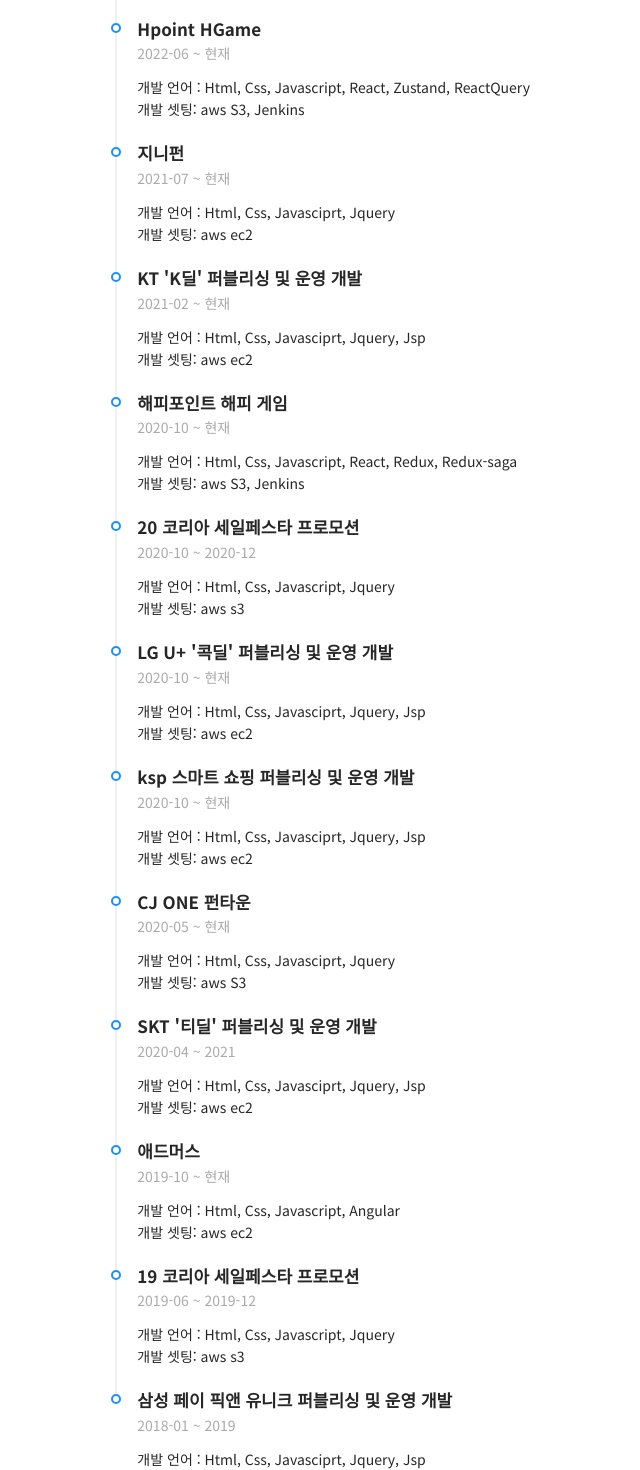
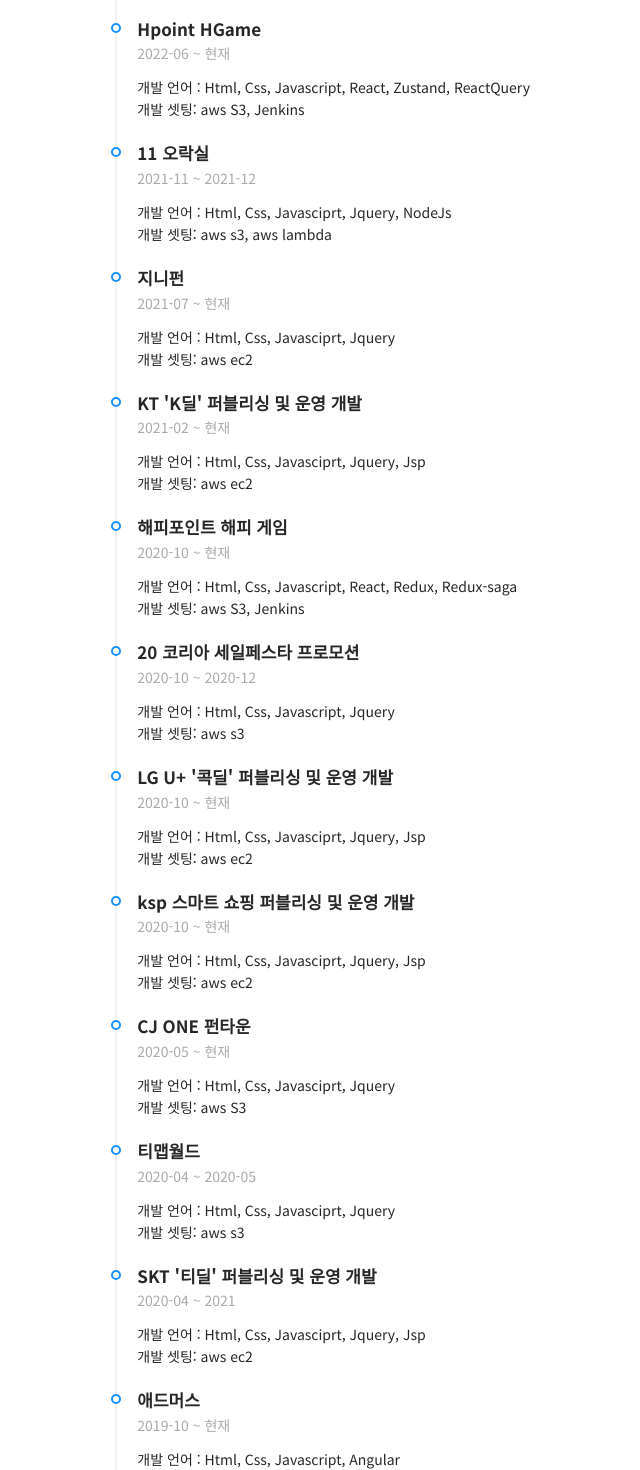
Before and after one commit to lastPuzzle/portfolio, a React (Create React App) app: page / in a window 1280 px wide. Shown: the part 1972-3442 px from the top of the page, without its empty margins (138-778 px from the left). Built offline with nearby package versions, Linux system fonts and the light colour scheme.

Commit message:
경력 사항 추가

```diff
--- a/src/App.tsx
+++ b/src/App.tsx
@@ -7,7 +7,7 @@
   return (
     <>
       <GlobalStyles />
-      <BrowserRouter>
+      <BrowserRouter basename={process.env.PUBLIC_URL}>
         <Routes>
           <Route path="/" element={<HomePage />} />
         </Routes>
--- a/src/components/Works/index.tsx
+++ b/src/components/Works/index.tsx
@@ -19,66 +19,78 @@
     },
     {
       id: 2,
+      title: '11 오락실',
+      date: '2021-11 ~ 2021-12',
+      text: '개발 언어 : Html, Css, Javasciprt, Jquery, NodeJs<br>개발 셋팅: aws s3, aws lambda',
+    },
+    {
+      id: 3,
       title: '지니펀',
       date: '2021-07 ~ 현재',
       text: '개발 언어 : Html, Css, Javasciprt, Jquery<br>개발 셋팅: aws ec2',
     },
     {
-      id: 3,
+      id: 4,
       title: "KT 'K딜' 퍼블리싱 및 운영 개발",
       date: '2021-02 ~ 현재',
       text: '개발 언어 : Html, Css, Javasciprt, Jquery, Jsp<br>개발 셋팅: aws ec2',
     },
     {
-      id: 4,
+      id: 5,
       title: '해피포인트 해피 게임',
       date: '2020-10 ~ 현재',
       text: '개발 언어 : Html, Css, Javascript, React, Redux, Redux-saga<br>개발 셋팅: aws S3, Jenkins',
     },
     {
-      id: 5,
+      id: 6,
       title: '20 코리아 세일페스타 프로모션',
       date: '2020-10 ~ 2020-12',
       text: '개발 언어 : Html, Css, Javascript, Jquery<br>개발 셋팅: aws s3',
     },
     {
-      id: 6,
+      id: 7,
       title: "LG U+ '콕딜' 퍼블리싱 및 운영 개발",
       date: '2020-10 ~ 현재',
       text: '개발 언어 : Html, Css, Javasciprt, Jquery, Jsp<br>개발 셋팅: aws ec2',
     },
     {
-      id: 7,
+      id: 8,
       title: 'ksp 스마트 쇼핑 퍼블리싱 및 운영 개발',
       date: '2020-10 ~ 현재',
       text: '개발 언어 : Html, Css, Javasciprt, Jquery, Jsp<br>개발 셋팅: aws ec2',
     },
     {
-      id: 8,
+      id: 9,
       title: 'CJ ONE 펀타운',
       date: '2020-05 ~ 현재',
       text: '개발 언어 : Html, Css, Javasciprt, Jquery<br>개발 셋팅: aws S3',
     },
     {
-      id: 9,
+      id: 10,
+      title: '티맵월드',
+      date: '2020-04 ~ 2020-05',
+      text: '개발 언어 : Html, Css, Javasciprt, Jquery <br>개발 셋팅: aws s3',
+    },
+    {
+      id: 11,
       title: "SKT '티딜' 퍼블리싱 및 운영 개발",
       date: '2020-04 ~ 2021',
       text: '개발 언어 : Html, Css, Javasciprt, Jquery, Jsp<br>개발 셋팅: aws ec2',
     },
     {
-      id: 10,
+      id: 12,
       title: '애드머스',
       date: '2019-10 ~ 현재',
       text: '개발 언어 : Html, Css, Javascript, Angular<br>개발 셋팅: aws ec2',
     },
     {
-      id: 11,
+      id: 13,
       title: '19 코리아 세일페스타 프로모션',
       date: '2019-06 ~ 2019-12',
       text: '개발 언어 : Html, Css, Javascript, Jquery<br>개발 셋팅: aws s3',
     },
     {
-      id: 12,
+      id: 14,
       title: '삼성 페이 픽앤 유니크 퍼블리싱 및 운영 개발',
       date: '2018-01 ~ 2019',
       text: '개발 언어 : Html, Css, Javasciprt, Jquery, Jsp<br>개발 셋팅: aws ec2',
```
